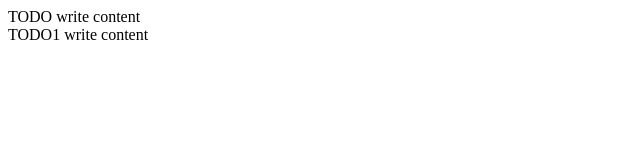
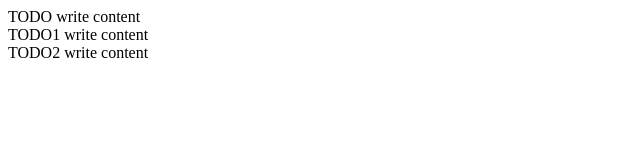
Before and after one commit to bodi485/git_tutorial, a plain HTML site: page index.html in a window 1280 px wide. Shown: the whole page, without its empty margins (0-640 px from the left). Drawn offline with Linux system fonts and the light colour scheme.

Commit message:
second commit

```diff
--- a/index.html
+++ b/index.html
@@ -15,5 +15,6 @@
     <body>
         <div>TODO write content</div>
          <div>TODO1 write content</div>
+         <div>TODO2 write content</div>
     </body>
 </html>
```
